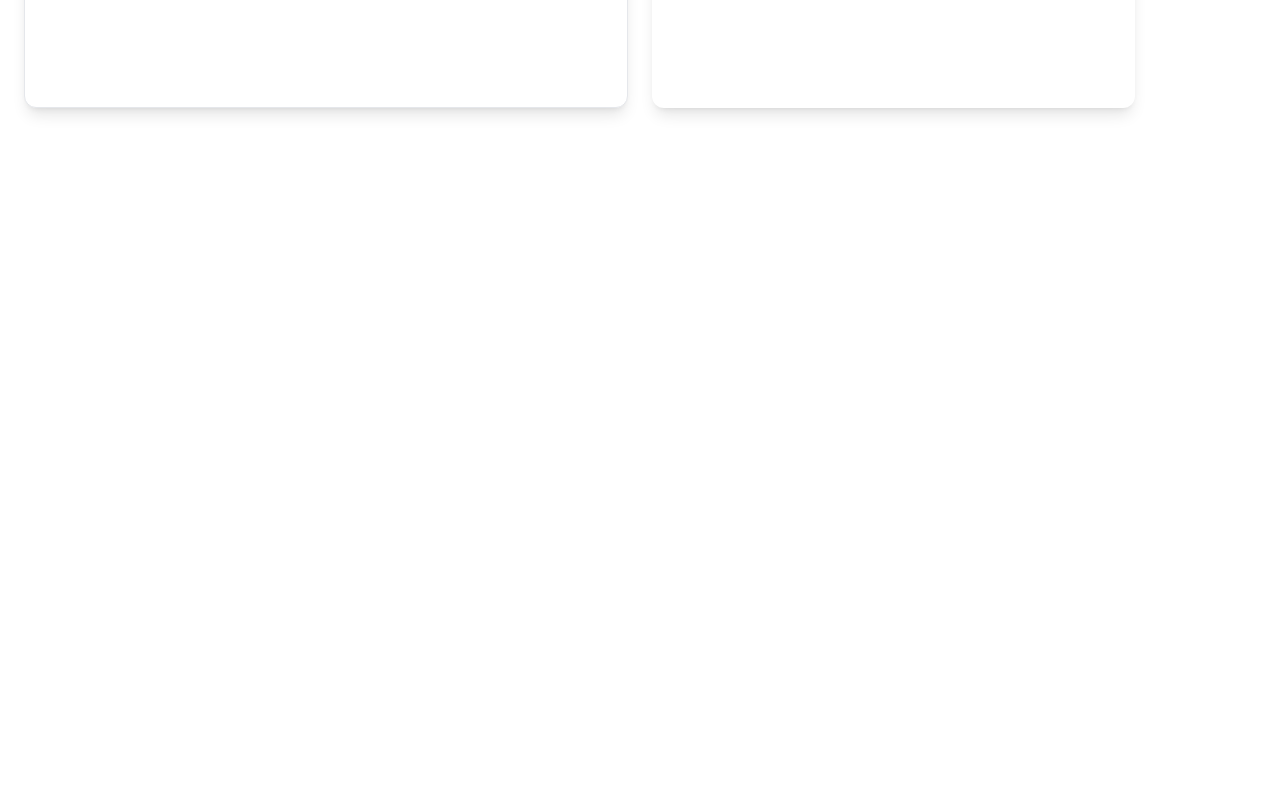
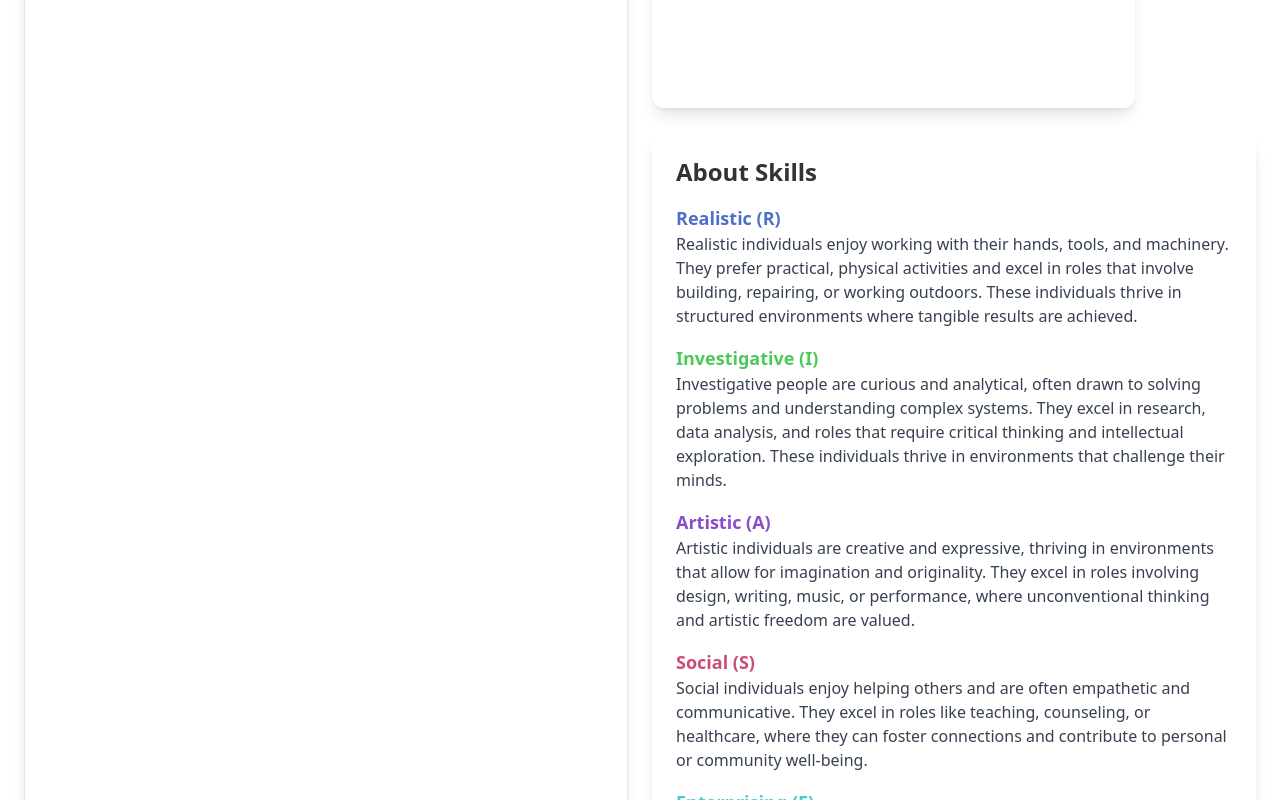
Before and after one commit to 01akhil/edetch, a React (Vite) app in the folder frontend/: page /psychometric-test/result in a window 1280 px wide. Shown: the part 460-1260 px from the top of the page. Before the commit the page ends 800 px from the top, so only its background shows below. Built offline with nearby package versions, Linux system fonts and the light colour scheme; sample sign-in values are in the browser's storage.

Commit message:
changed test design

```diff
--- a/frontend/src/components/Question.jsx
+++ b/frontend/src/components/Question.jsx
@@ -2,13 +2,13 @@ import React from 'react';
 
 const Question = ({ question, answerOptions, selectedAnswer, onAnswerChange }) => {
   return (
-    <div className="mb-4 ml-[55vh] text-black">
-      <p className="font-bold text-2xl lg:text-4xl xl:text-4xl text-black w-[100vw] mb-10">{question.text}</p>
-      <div className="flex-col md:flex-row lg:flex-row xl:flex flex-wrap mt-10">
+    <div className="mb-4 text-black flex flex-col items-center justify-center">
+      <p className="font-bold text-2xl ">{question.text}</p>
+      <div className="mt-10 flex flex-col gap-2">
         {answerOptions.map((option) => (
           <label
             key={option.value}
-            className="mr-4 mb-2 border-2 hover:bg-teal-600 xl:w-[12vw] lg:w-[12vw] rounded-md h-[10vh] flex items-center justify-center text-black text-xl cursor-pointer"
+            className="border-2 hover:bg-teal-600  rounded-md h-[10vh] flex items-center justify-center text-black text-xl cursor-pointer w-[30vw] select-none"
           >
             <input
               className="hidden"
--- a/frontend/src/components/SubmitButton.jsx
+++ b/frontend/src/components/SubmitButton.jsx
@@ -1,10 +1,27 @@
+// import React from 'react';
+
+// const SubmitButton = ({ onClick, loading }) => {
+//   return (
+//     <button
+//       onClick={onClick}
+//       className="bg-green-500 w-[10vw] h-[7vh] text-white py-2 px-4 rounded-2xl cursor-pointer mt-[80vh] hover:scale-105"
+//       disabled={loading}
+//     >
+//       {loading ? 'Loading...' : 'Submit'}
+//     </button>
+//   );
+// };
+
+// export default SubmitButton;
+
+
 import React from 'react';
 
 const SubmitButton = ({ onClick, loading }) => {
   return (
     <button
       onClick={onClick}
-      className="bg-green-500 w-[10vw] h-[7vh] text-white py-2 px-4 rounded-2xl cursor-pointer mt-[50vh] mr-[15vh]"
+      className="bg-green-500 w-[10vw] h-[7vh] text-white py-2 px-4 rounded-2xl cursor-pointer mt-[80vh] hover:scale-105 transition-transform duration-300 ease-in-out"
       disabled={loading}
     >
       {loading ? 'Loading...' : 'Submit'}
--- a/frontend/src/pages/ResultPage.jsx
+++ b/frontend/src/pages/ResultPage.jsx
@@ -1,3 +1,4 @@
+
 import { useEffect, useState } from "react";
 import { useLocation, useNavigate } from "react-router-dom";
 import axios from "axios";
@@ -151,6 +152,25 @@ const ResultPage = () => {
                   />
                 )}
               </div>
+
+              <div className="bg-white rounded-xl shadow-lg p-6 ">
+        <h1 className="text-2xl font-bold mb-4">About Skills</h1>
+        {[
+          { label: "Realistic (R)", color: "#4C6FC9", text: "Realistic individuals enjoy working with their hands, tools, and machinery. They prefer practical, physical activities and excel in roles that involve building, repairing, or working outdoors. These individuals thrive in structured environments where tangible results are achieved." },
+          { label: "Investigative (I)", color: "#4CC959", text: "Investigative people are curious and analytical, often drawn to solving problems and understanding complex systems. They excel in research, data analysis, and roles that require critical thinking and intellectual exploration. These individuals thrive in environments that challenge their minds." },
+          { label: "Artistic (A)", color: "#8B4CC9", text: "Artistic individuals are creative and expressive, thriving in environments that allow for imagination and originality. They excel in roles involving design, writing, music, or performance, where unconventional thinking and artistic freedom are valued." },
+          { label: "Social (S)", color: "#C94C79", text: "Social individuals enjoy helping others and are often empathetic and communicative. They excel in roles like teaching, counseling, or healthcare, where they can foster connections and contribute to personal or community well-being." },
+          { label: "Enterprising (E)", color: "#4CC9C9", text: "Enterprising individuals are persuasive and ambitious, thriving in leadership and decision-making roles. They excel in fields like business, sales, or law, where influencing others, taking risks, and managing projects are key." },
+          { label: "Conventional (C)", color: "#F9BC5F", text: "Conventional individuals are organized and detail-oriented, preferring structured environments with clear procedures. They excel in administrative, accounting, or clerical roles, where efficiency and accuracy are essential." },
+
+          // Add other skill descriptions here...
+        ].map((skill, idx) => (
+          <div key={idx} className="mb-4">
+            <h3 className={`text-lg font-semibold text-[${skill.color}]`}>{skill.label}</h3>
+            <p className="text-gray-700">{skill.text}</p>
+          </div>
+        ))}
+      </div>
             </div>
           </div>
         </>
```
